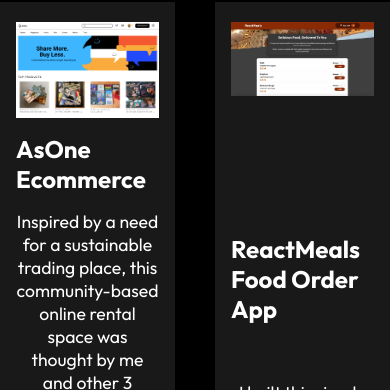
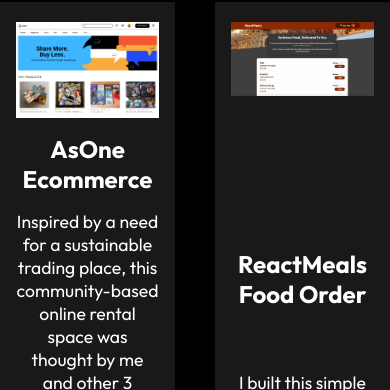
Before and after one commit to nicolofabris/my-web-portfolio, a React (Create React App) app: page /project in a window 390 px wide. Shown: the part 640-1030 px from the top of the page. Built offline with nearby package versions, Linux system fonts and the light colour scheme.

Commit message:
card fixed

```diff
--- a/src/components/WorkCardData.js
+++ b/src/components/WorkCardData.js
@@ -10,7 +10,7 @@ const ProjectCardData = [
     },
     {
         imgsrc: bg4,
-        title: 'ReactMeals Food Order App',
+        title: 'ReactMeals Food Order',
         text: 'I built this simple React application as practice on React states and context. The aim was to have a fully-working cart and product update solely built with React.',
         source: 'https://github.com/nicolofabris/food-order'
     }
--- a/src/components/WorkCardStyles.css
+++ b/src/components/WorkCardStyles.css
@@ -44,4 +44,7 @@
     margin: auto;
     grid-template-columns: 1 1fr;
     }
+    .project-card h2 {
+        text-align: center;
+    }
 }
```
